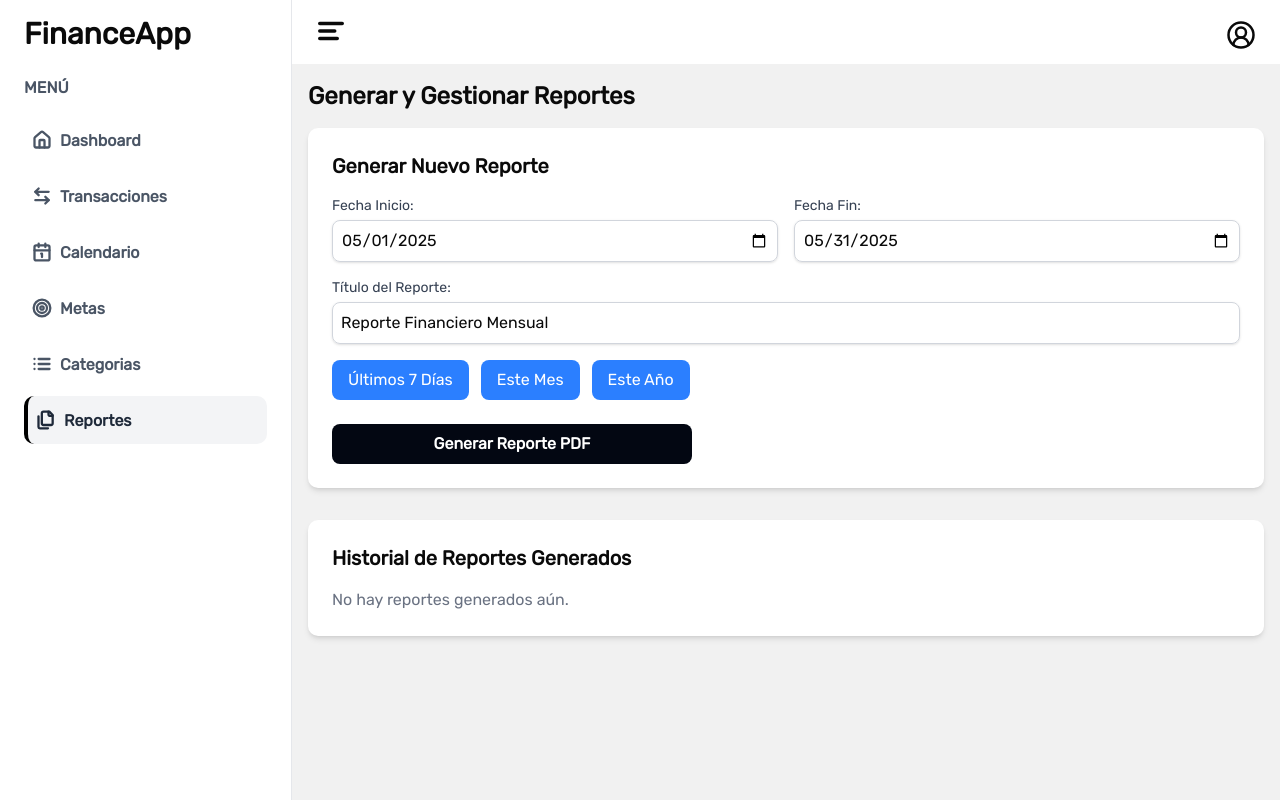
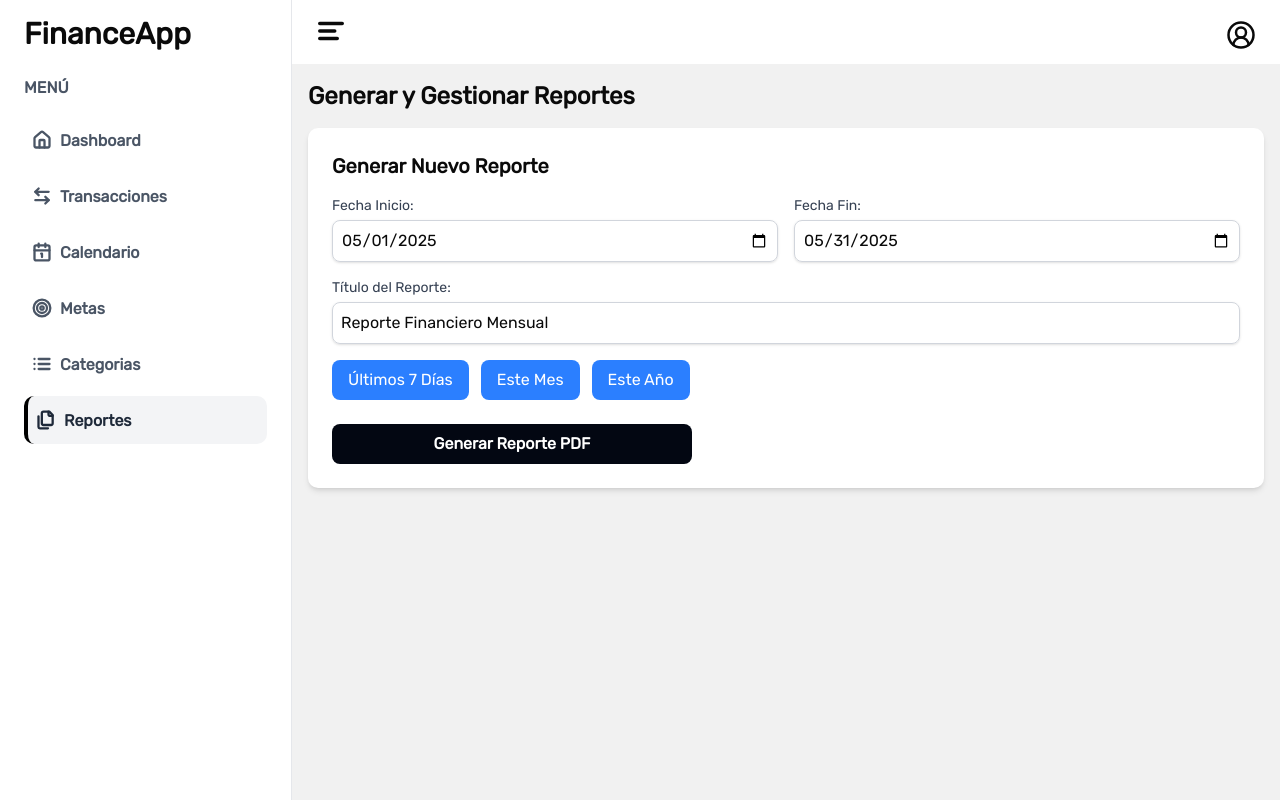
Before and after one commit to Crisgn12/FinanceApp-FrontEnd, a React (Vite) app: page /Reportes in a window 1280 px wide. Built offline with nearby package versions, Linux system fonts and the light colour scheme; sample sign-in values are in the browser's storage.

Commit message:
Comenta una seccion que no se esta urilizando en la pagina de reportes

```diff
--- a/src/pages/Reportes.jsx
+++ b/src/pages/Reportes.jsx
@@ -214,7 +214,7 @@ const Reportes = () => {
         </form>
       </section>
 
-      <section className="report-history-section bg-white p-6 rounded-lg shadow-md">
+      {/* <section className="report-history-section bg-white p-6 rounded-lg shadow-md">
         <h2 className="text-xl font-semibold mb-4">
           Historial de Reportes Generados
         </h2>
@@ -275,7 +275,7 @@ const Reportes = () => {
             </tbody>
           </table>
         )}
-      </section>
+      </section> */}
     </div>
   );
 };
```
